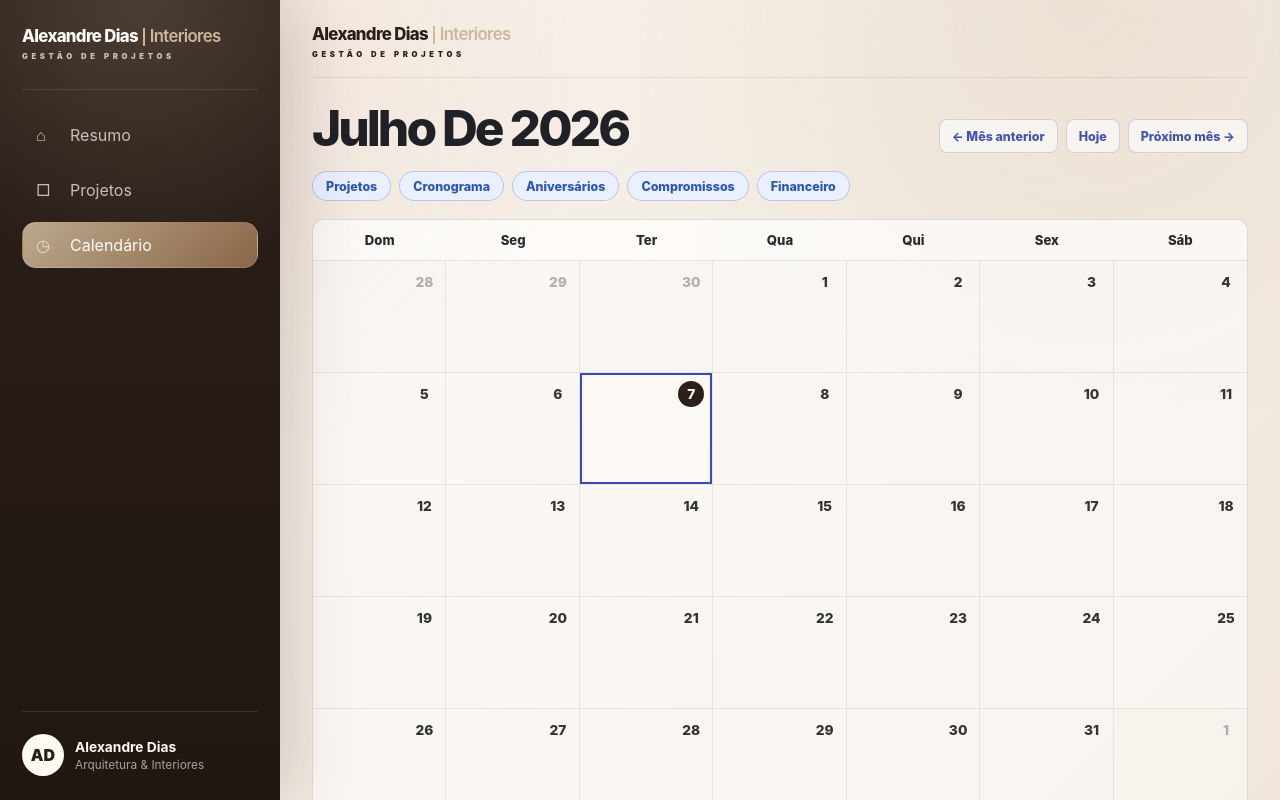
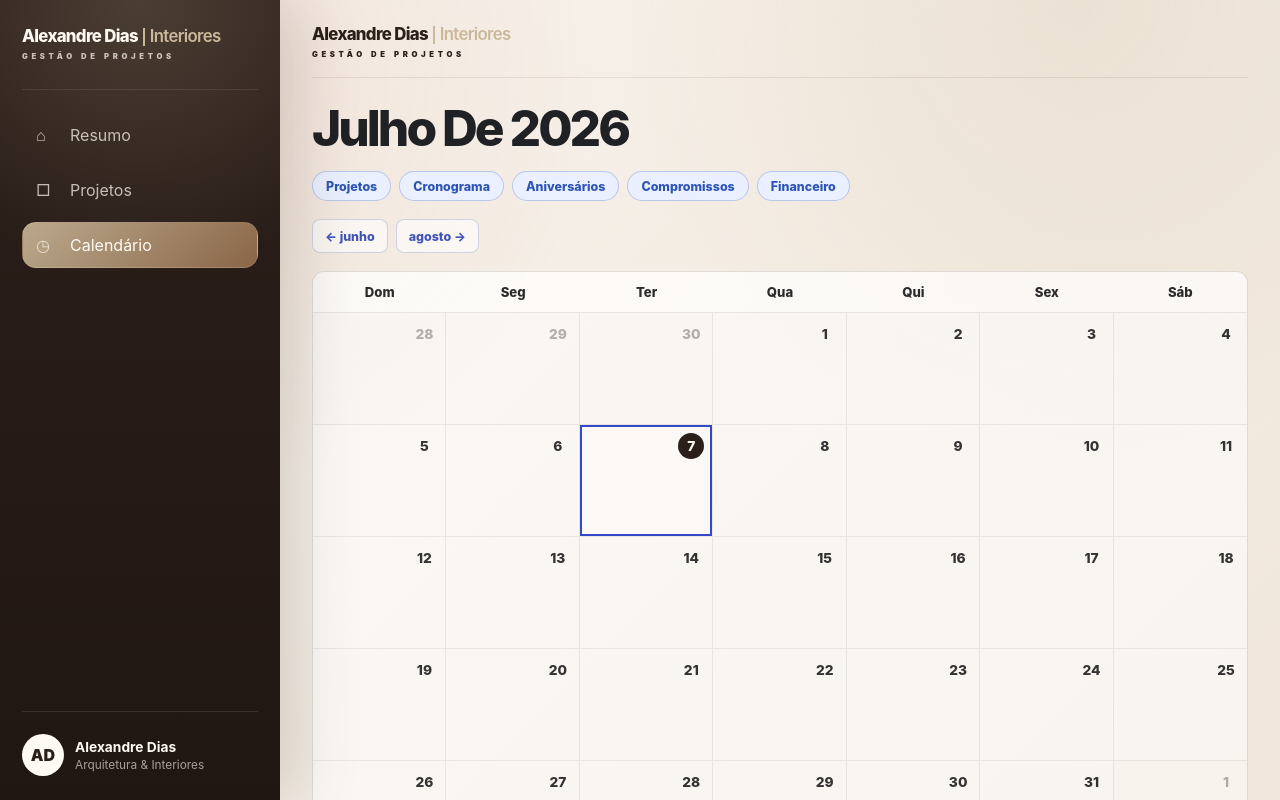
Before and after one commit to arqalexandredias-prog/gestao-projetos, a React (Vite) app: page / in a window 1280 px wide. Both pictures are taken after a click on the button "Ver calendário". Shown: the top 800 px of the page. Built offline with nearby package versions, Linux system fonts and the light colour scheme.

Commit message:
Ajusta navegacao de meses do calendario

```diff
--- a/src/App.jsx
+++ b/src/App.jsx
@@ -146,6 +146,15 @@ function formatMonthLabel(monthString) {
   return new Intl.DateTimeFormat("pt-BR", {
     month: "long",
     year: "numeric",
+  }).format(date);
+}
+
+function formatAdjacentMonthLabel(monthString, offset) {
+  const [year, month] = monthString.split("-").map(Number);
+  const date = new Date(year, month - 1 + offset, 1);
+
+  return new Intl.DateTimeFormat("pt-BR", {
+    month: "long",
   }).format(date);
 }
 
@@ -823,6 +832,8 @@ function CalendarPage({
   const detailRef = useRef(null);
   const monthToUse = month || todayISO().slice(0, 7);
   const monthCells = getMonthCells(monthToUse);
+  const previousMonthLabel = formatAdjacentMonthLabel(monthToUse, -1);
+  const nextMonthLabel = formatAdjacentMonthLabel(monthToUse, 1);
 
   const projectCalendarEvents = useMemo(() => {
     return projects.map((project) => ({
@@ -831,6 +842,7 @@ function CalendarPage({
       tag: "Projeto",
       title: project.client || project.development || project.project || "Projeto",
       subtitle: project.development || project.project || "",
+      description: project.note || "",
       date: project.date,
       color: project.color || EVENT_COLORS[0],
       project,
@@ -896,20 +908,6 @@ function CalendarPage({
       <div className="calendar-reference-header">
         <div>
           <h1>{formatMonthLabel(monthToUse)}</h1>
-        </div>
-
-        <div className="calendar-month-nav">
-          <button type="button" onClick={() => changeMonth(-1)}>
-            ← Mês anterior
-          </button>
-
-          <button type="button" onClick={() => setMonth(todayISO().slice(0, 7))}>
-            Hoje
-          </button>
-
-          <button type="button" onClick={() => changeMonth(1)}>
-            Próximo mês →
-          </button>
         </div>
       </div>
 
@@ -924,6 +922,16 @@ function CalendarPage({
             {tag.label}
           </button>
         ))}
+      </div>
+
+      <div className="calendar-month-nav">
+        <button type="button" onClick={() => changeMonth(-1)}>
+          ← {previousMonthLabel}
+        </button>
+
+        <button type="button" onClick={() => changeMonth(1)}>
+          {nextMonthLabel} →
+        </button>
       </div>
 
       <div className="reference-calendar-card">
```
